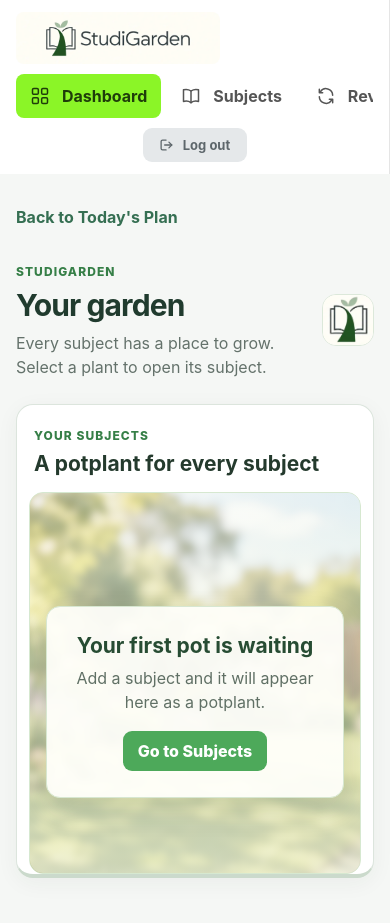
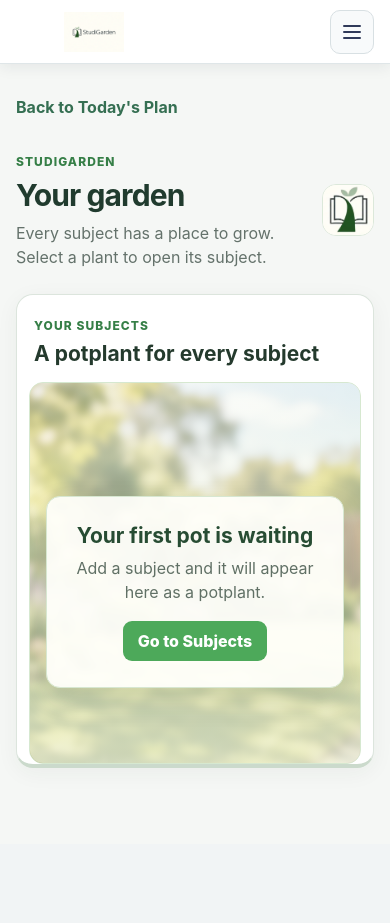
Before and after one commit to zeanbritz/studyoptimizer, a Django app: page /dashboard/garden/beta/ in a window 390 px wide. After the commit the page ends 768 px from the top, so only its background shows below. Run offline with Django 4.2, Linux system fonts and the light colour scheme; the visitor is signed in with stand-in values (Sample User, id 1); data that the repository does not hold is empty; parts of the project's set-up code (start-up, migrations or seed data) failed here and were passed over.

Commit message:
mobile view

```diff
--- a/static/dashboard/css/sidebar.css
+++ b/static/dashboard/css/sidebar.css
@@ -219,3 +219,160 @@
 
     color: #343a3d;
 }
+
+.mobile-topbar,
+.mobile-sidebar-close {
+    display: none;
+}
+
+.mobile-sidebar-backdrop[hidden] {
+    display: none !important;
+}
+
+@media (max-width: 800px) {
+    .mobile-topbar {
+        position: fixed;
+        inset: 0 0 auto;
+        z-index: 80;
+        display: flex;
+        align-items: center;
+        justify-content: space-between;
+        height: 64px;
+        padding: 8px 16px;
+        border-bottom: 1px solid #dfe6e8;
+        background: #fff;
+        box-shadow: 0 3px 14px rgba(30, 43, 55, .08);
+    }
+
+    .mobile-topbar-brand {
+        display: flex;
+        align-items: center;
+        min-width: 0;
+        height: 48px;
+    }
+
+    .mobile-topbar-brand img {
+        display: block;
+        width: 156px;
+        max-width: 100%;
+        height: 40px;
+        object-fit: contain;
+    }
+
+    .mobile-menu-toggle,
+    .mobile-sidebar-close {
+        display: grid;
+        place-items: center;
+        flex: 0 0 44px;
+        width: 44px;
+        height: 44px;
+        padding: 0;
+        border: 1px solid #d8e0e3;
+        border-radius: 10px;
+        background: #f8fafb;
+        color: #303a5a;
+        cursor: pointer;
+    }
+
+    .mobile-sidebar-backdrop:not([hidden]) {
+        position: fixed;
+        inset: 0;
+        z-index: 1600;
+        display: block;
+        width: 100%;
+        height: 100%;
+        border: 0;
+        background: rgba(25, 35, 52, .48);
+        cursor: pointer;
+    }
+
+    .app > .sidebar {
+        position: fixed;
+        inset: 0 auto 0 0;
+        z-index: 1601;
+        width: min(300px, 86vw);
+        min-width: 0;
+        height: 100vh;
+        height: 100dvh;
+        min-height: 0;
+        padding: 16px;
+        overflow-y: auto;
+        overscroll-behavior: contain;
+        box-shadow: 10px 0 35px rgba(20, 32, 48, .16);
+        transform: translateX(-105%);
+        visibility: hidden;
+        transition: transform .22s ease, visibility 0s linear .22s;
+    }
+
+    .app > .sidebar.is-open {
+        transform: translateX(0);
+        visibility: visible;
+        transition: transform .22s ease;
+    }
+
+    .app > .sidebar .sidebar-top {
+        justify-content: space-between;
+        gap: 10px;
+        margin-bottom: 20px;
+    }
+
+    .app > .sidebar .logo {
+        width: auto;
+        min-width: 0;
+    }
+
+    .app > .sidebar .logo img {
+        width: 185px;
+        height: 48px;
+    }
+
+    .app > .sidebar .nav {
+        flex-direction: column;
+        overflow: visible;
+    }
+
+    .app > .sidebar .nav-link {
+        width: 100%;
+        min-height: 48px;
+        white-space: normal;
+    }
+
+    .app > .main,
+    .app > .garden-main {
+        flex: 1 1 auto;
+        width: 100%;
+        min-width: 0;
+        max-width: 100%;
+        margin-top: 64px;
+    }
+
+    .app > .main img,
+    .app > .garden-main img,
+    .app > .main video,
+    .app > .main iframe {
+        max-width: 100%;
+    }
+
+    .app > .main input,
+    .app > .main select,
+    .app > .main textarea {
+        max-width: 100%;
+    }
+
+    body.mobile-sidebar-open {
+        overflow: hidden;
+    }
+
+    .mobile-menu-toggle:focus-visible,
+    .mobile-sidebar-close:focus-visible,
+    .mobile-sidebar-backdrop:focus-visible {
+        outline: 3px solid #278fd3;
+        outline-offset: 2px;
+    }
+}
+
+@media (prefers-reduced-motion: reduce) {
+    .app > .sidebar {
+        transition: none;
+    }
+}
--- a/static/dashboard/js/sidebar.js
+++ b/static/dashboard/js/sidebar.js
@@ -1,4 +1,67 @@
 "use strict";
 
-// The shared sidebar currently uses HTML and CSS only.
-// This file remains available for shared sidebar behaviour.
+(function () {
+    if (window.studiGardenSidebarReady) return;
+
+    const sidebar = document.getElementById("sidebar");
+    const openButton = document.querySelector(".mobile-menu-toggle");
+    const closeButton = document.querySelector(".mobile-sidebar-close");
+    const backdrop = document.querySelector(".mobile-sidebar-backdrop");
+    if (!sidebar || !openButton || !closeButton || !backdrop) return;
+
+    window.studiGardenSidebarReady = true;
+    const mobile = window.matchMedia("(max-width: 800px)");
+    let previousFocus = null;
+
+    function closeMenu(restoreFocus) {
+        sidebar.classList.remove("is-open");
+        sidebar.inert = mobile.matches;
+        backdrop.hidden = true;
+        openButton.setAttribute("aria-expanded", "false");
+        document.body.classList.remove("mobile-sidebar-open");
+        if (restoreFocus && previousFocus) previousFocus.focus();
+        previousFocus = null;
+    }
+
+    function openMenu() {
+        if (!mobile.matches) return;
+        previousFocus = document.activeElement;
+        sidebar.inert = false;
+        sidebar.classList.add("is-open");
+        backdrop.hidden = false;
+        openButton.setAttribute("aria-expanded", "true");
+        document.body.classList.add("mobile-sidebar-open");
+        closeButton.focus();
+    }
+
+    openButton.addEventListener("click", openMenu);
+    closeButton.addEventListener("click", function () { closeMenu(true); });
+    backdrop.addEventListener("click", function () { closeMenu(true); });
+
+    document.addEventListener("keydown", function (event) {
+        if (!sidebar.classList.contains("is-open")) return;
+        if (event.key === "Escape") {
+            event.preventDefault();
+            closeMenu(true);
+            return;
+        }
+        if (event.key !== "Tab") return;
+
+        const focusable = Array.from(sidebar.querySelectorAll("a[href], button:not([disabled])"));
+        if (!focusable.length) return;
+        const first = focusable[0];
+        const last = focusable[focusable.length - 1];
+        if (event.shiftKey && document.activeElement === first) {
+            event.preventDefault();
+            last.focus();
+        } else if (!event.shiftKey && document.activeElement === last) {
+            event.preventDefault();
+            first.focus();
+        }
+    });
+
+    function syncScreenSize() { closeMenu(false); }
+    if (mobile.addEventListener) mobile.addEventListener("change", syncScreenSize);
+    else mobile.addListener(syncScreenSize);
+    syncScreenSize();
+}());
--- a/templates/partials/sidebar.html
+++ b/templates/partials/sidebar.html
@@ -1,4 +1,15 @@
 {% load static %}
+<header class="mobile-topbar">
+    <a href="{% url 'dashboard' %}" class="mobile-topbar-brand" aria-label="StudiGarden dashboard">
+        <img src="{% static 'images/logo.webp' %}" alt="StudiGarden" width="156" height="40">
+    </a>
+    <button type="button" class="mobile-menu-toggle" aria-label="Open navigation menu" aria-controls="sidebar" aria-expanded="false">
+        <svg width="24" height="24" viewBox="0 0 24 24" fill="none" stroke="currentColor" stroke-width="2" stroke-linecap="round" aria-hidden="true">
+            <path d="M4 6h16M4 12h16M4 18h16"></path>
+        </svg>
+    </button>
+</header>
+<button type="button" class="mobile-sidebar-backdrop" aria-label="Close navigation menu" hidden></button>
 <aside id="sidebar" class="sidebar">
     <div class="sidebar-top">
         <a
@@ -6,6 +17,11 @@
             class="logo"
             aria-label="StudiGarden dashboard"
         ><img src="{% static 'images/logo.webp' %}" alt="StudiGarden" width="204" height="52"></a>
+        <button type="button" class="mobile-sidebar-close" aria-label="Close navigation menu">
+            <svg width="22" height="22" viewBox="0 0 24 24" fill="none" stroke="currentColor" stroke-width="2" stroke-linecap="round" aria-hidden="true">
+                <path d="M5 5l14 14M19 5L5 19"></path>
+            </svg>
+        </button>
     </div>
 
     <nav class="nav" aria-label="Main navigation">
@@ -150,3 +166,4 @@
         {% endif %}
     </div>
 </aside>
+<script src="{% static 'dashboard/js/sidebar.js' %}" defer></script>
```
Also changed, not shown: dashboard/test_mobile_navigation.py (added, +19 -0 lines).
